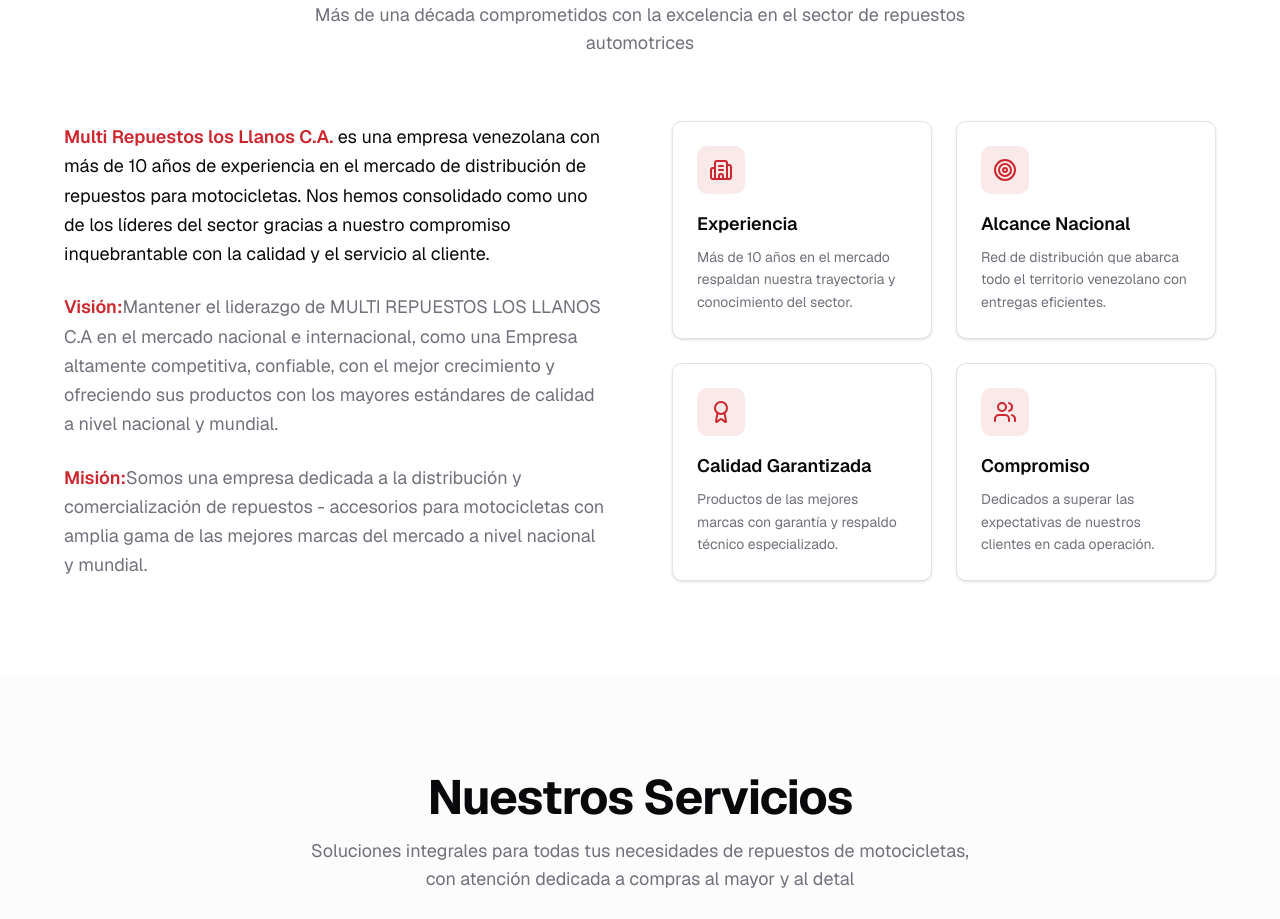
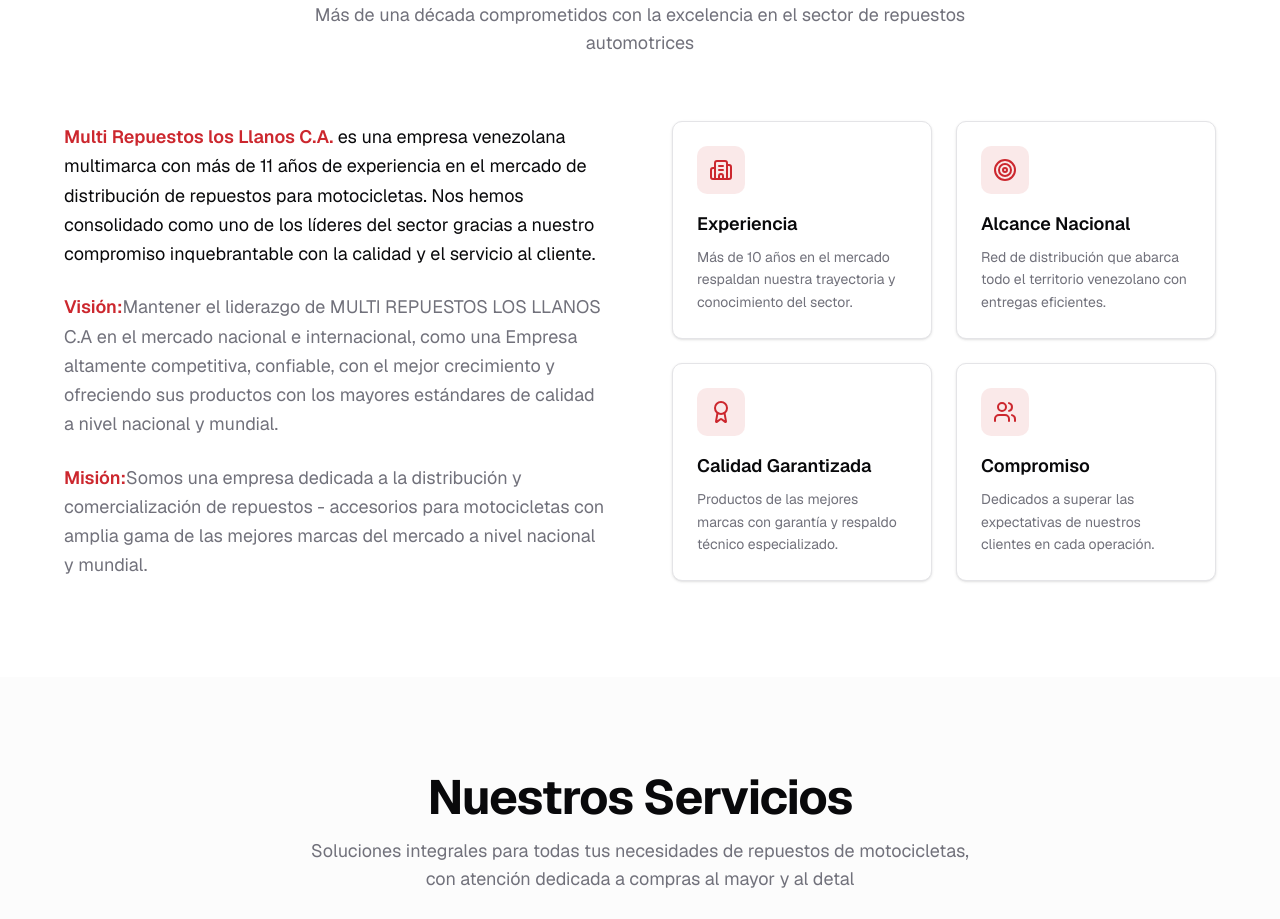
Before and after one commit to jesuswasnthere/losllanos, a Next.js app: page / in a window 1280 px wide. Shown: the part 920-1839 px from the top of the page. Built offline with nearby package versions, Linux system fonts and the light colour scheme; no server answers.

Commit message:
Update about-section.tsx

```diff
--- a/components/about-section.tsx
+++ b/components/about-section.tsx
@@ -19,7 +19,7 @@
             <div className="space-y-6">
               <p className="text-lg leading-relaxed text-foreground">
                 <span className="font-semibold text-primary">Multi Repuestos los Llanos C.A.</span> es una empresa
-                venezolana con más de 10 años de experiencia en el mercado de distribución de repuestos para
+                venezolana multimarca con más de 11 años de experiencia en el mercado de distribución de repuestos para
                 motocicletas. Nos hemos consolidado como uno de los líderes del sector gracias a nuestro compromiso
                 inquebrantable con la calidad y el servicio al cliente.
               </p>
```
